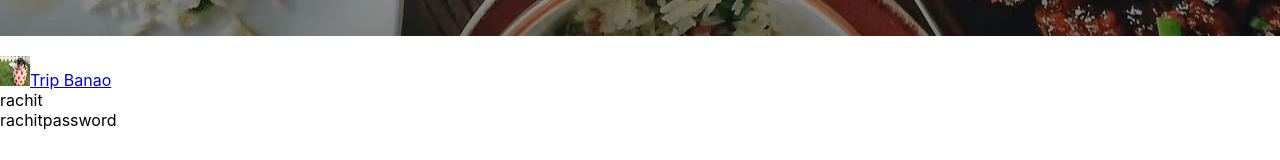
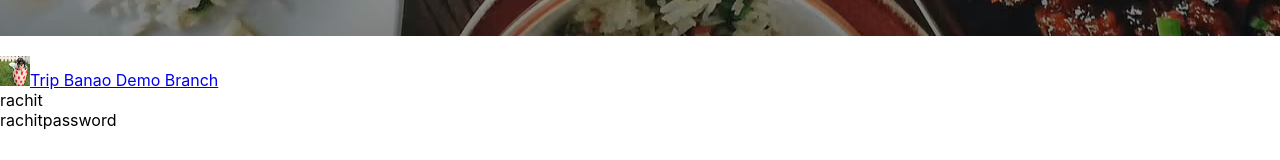
Before and after one commit to rachityadav730/trip_bnao, a React (Create React App) app: page / in a window 1280 px wide. Shown: the part 468-628 px from the top of the page. Built offline with nearby package versions, Linux system fonts and the light colour scheme; no server answers.

Commit message:
changes 1

```diff
--- a/src/Header/navbar.js
+++ b/src/Header/navbar.js
@@ -43,7 +43,7 @@ const Navbars = () => {
               height="30"
               className="d-inline-block align-top"
             />
-            Trip Banao
+            Trip Banao Demo Branch
           </Navbar.Brand>
         </Container>
       </Navbar>
```
